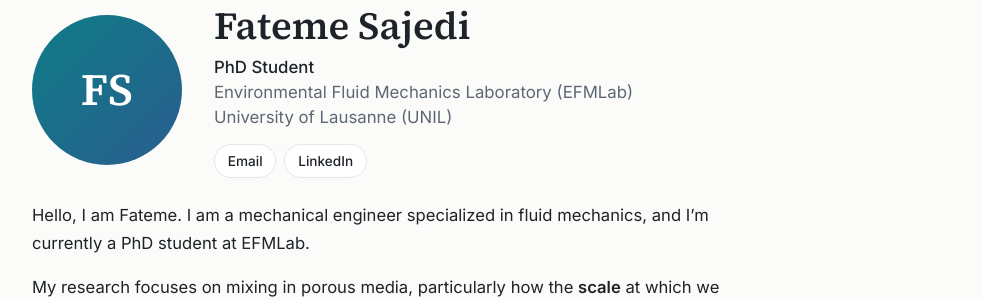
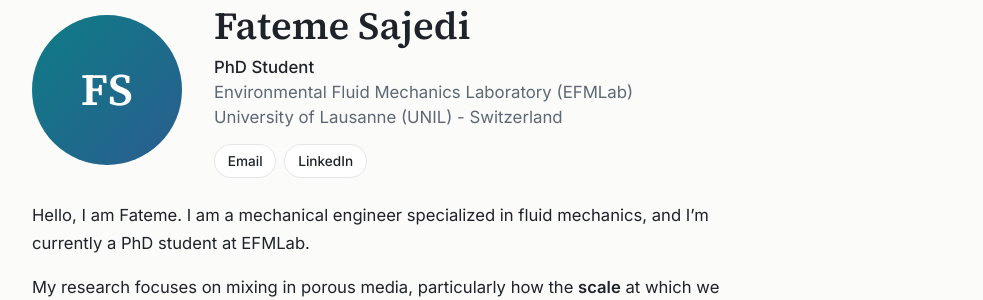
Before and after one commit to fatemesajedi/fatemesajedi.github.io, a Jekyll site: the page built from index.html, in a window 1280 px wide and 900 px high. Shown: the part 450-750 px from the top of the window, without its empty margins (148-1131 px from the left). Built offline with Jekyll 4.4.1, drawn with Linux system fonts in a browser that asks for light colours.

Commit message:
Update _data/profile.yml (via Pages CMS)

```diff
--- a/_data/profile.yml
+++ b/_data/profile.yml
@@ -1,7 +1,7 @@
 name: Fateme Sajedi
 role: PhD Student
 lab: Environmental Fluid Mechanics Laboratory (EFMLab)
-institution: University of Lausanne (UNIL)
+institution: "University of Lausanne (UNIL) - Switzerland "
 bio: >+
   Hello, I am Fateme. I am a mechanical engineer specialized in fluid mechanics,
   and I’m currently a PhD student at EFMLab.
```
